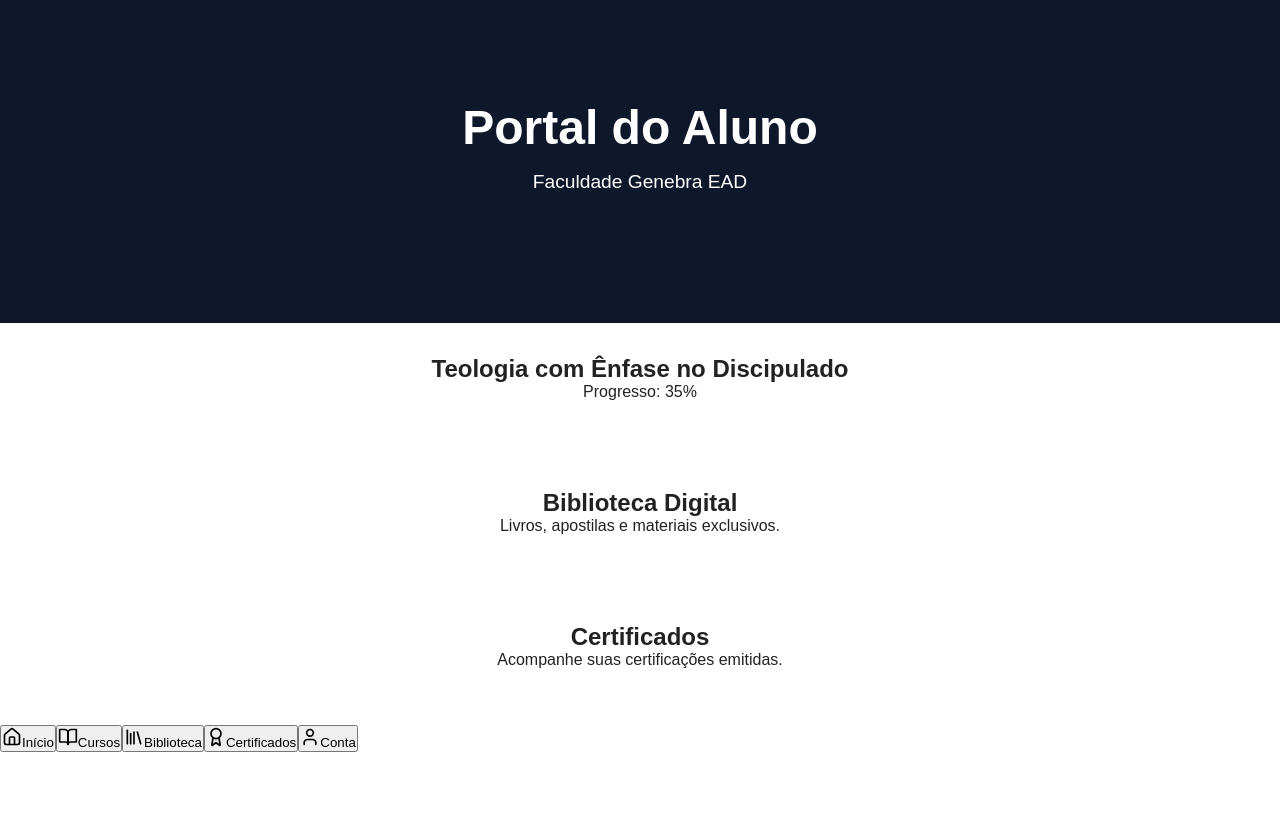
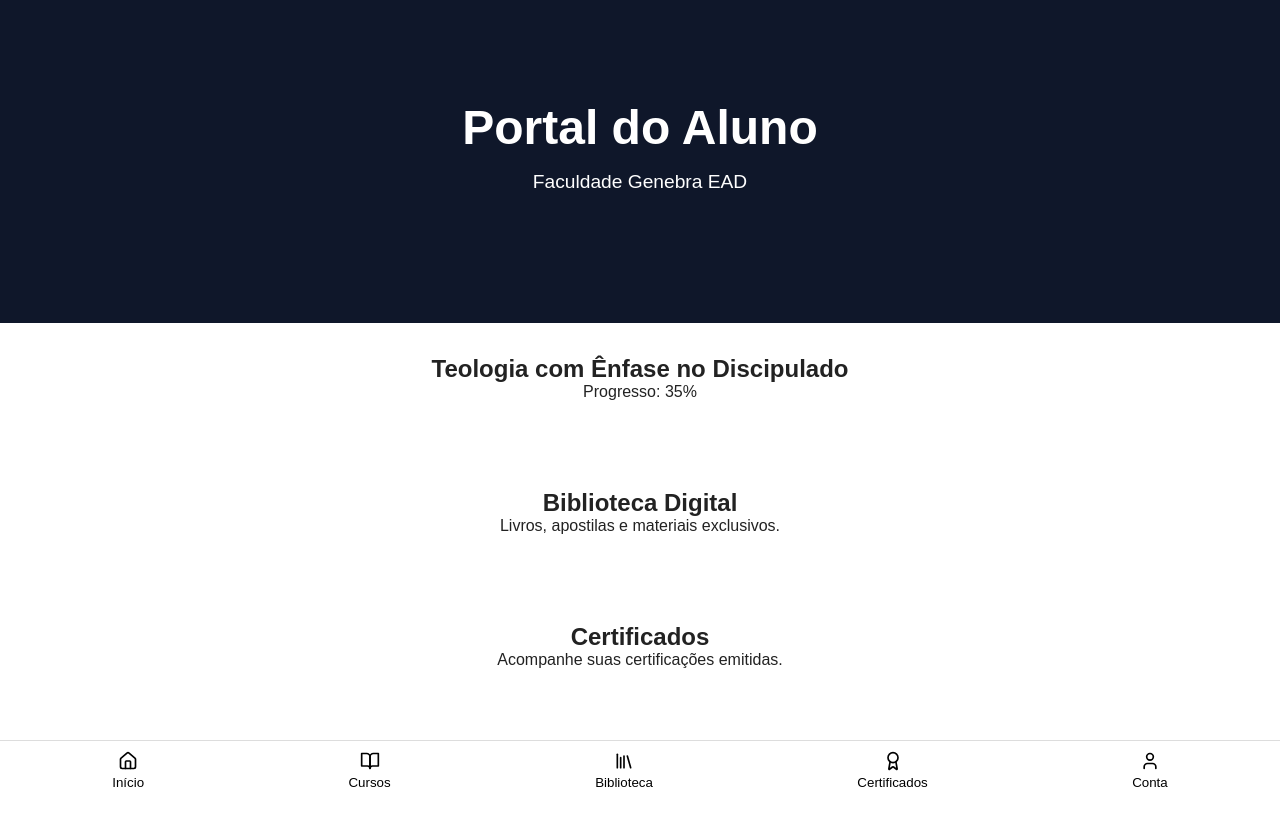
Before and after one commit to fabianogomes2006-ui/genebraead, a React (Vite) app: page / in a window 1280 px wide. Built offline with nearby package versions, Linux system fonts and the light colour scheme.

Commit message:
Update index.css

```diff
--- a/index.css
+++ b/index.css
@@ -139,3 +139,27 @@ footer {
   padding: 24px;
   border-top: 1px solid #eee;
 }
+.bottom-nav {
+  position: fixed;
+  bottom: 0;
+  left: 0;
+  right: 0;
+  background: white;
+  border-top: 1px solid #ddd;
+  display: flex;
+  justify-content: space-around;
+  padding: 10px;
+}
+
+.bottom-nav button {
+  background: none;
+  border: none;
+  display: flex;
+  flex-direction: column;
+  align-items: center;
+  gap: 4px;
+}
+
+main {
+  padding-bottom: 90px;
+}
```
